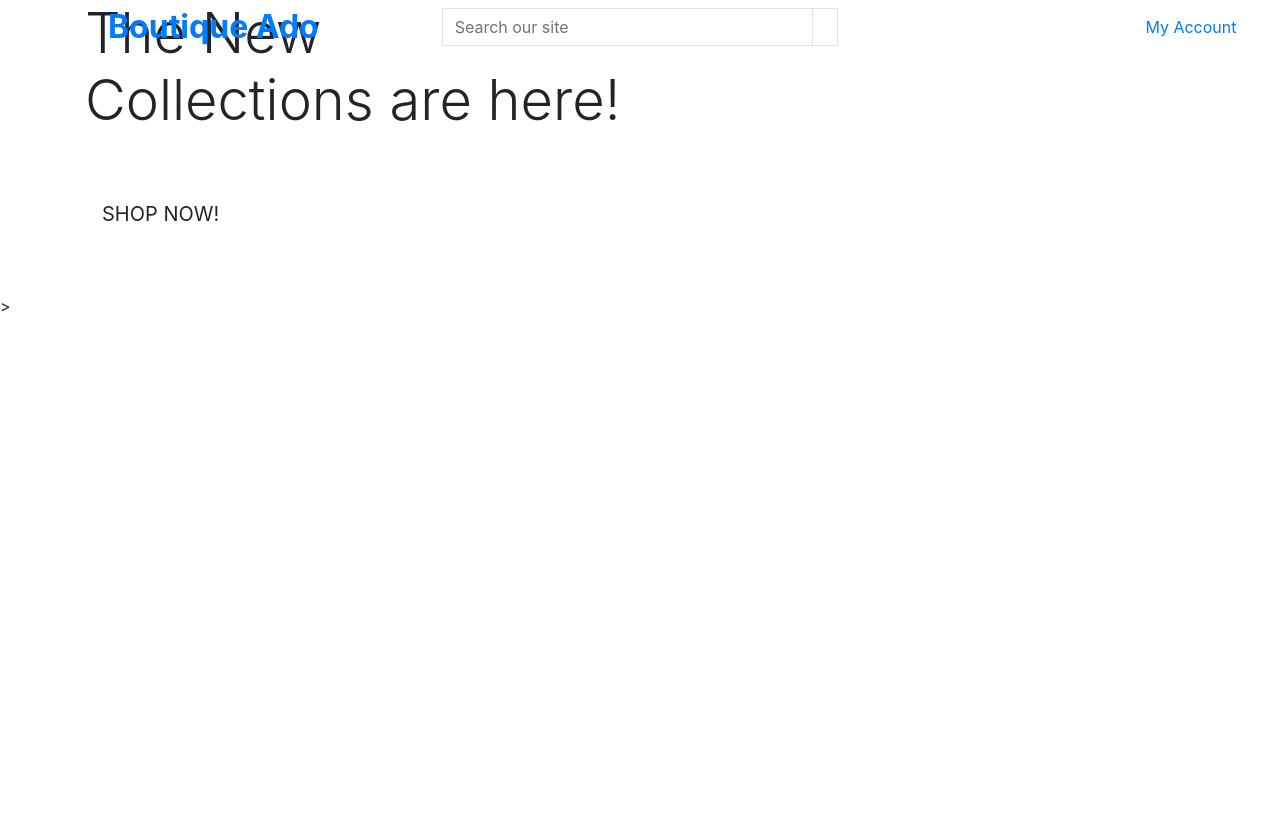
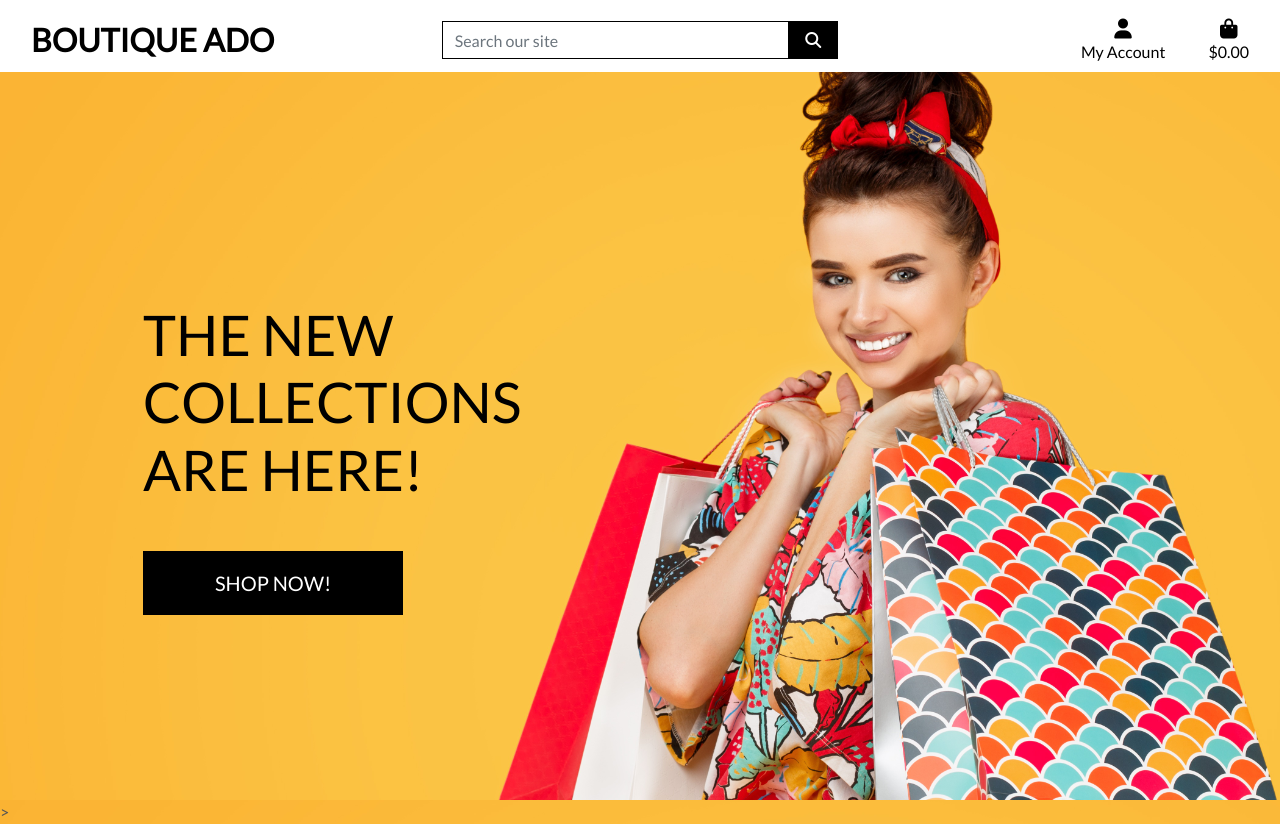
Before and after one commit to ShonaOB/BoutiqueAdoV1, a Django app: page / in a window 1280 px wide. Before the commit the page ends 312 px from the top, so only its background shows below. Run offline with Django 3.2, Linux system fonts and the light colour scheme; some libraries are stand-ins or nearby versions.

Commit message:
Completed home page header and css

```diff
--- a/boutique_ado/settings.py
+++ b/boutique_ado/settings.py
@@ -148,6 +148,10 @@ USE_TZ = True
 # https://docs.djangoproject.com/en/3.2/howto/static-files/
 
 STATIC_URL = '/static/'
+STATICFILES_DIRS = (os.path.join(BASE_DIR, 'static'),)
+
+MEDIA_URL = 'media/'
+MEDIA_ROOT = os.path.join(BASE_DIR, 'media')
 
 # Default primary key field type
 # https://docs.djangoproject.com/en/3.2/ref/settings/#default-auto-field
--- a/boutique_ado/urls.py
+++ b/boutique_ado/urls.py
@@ -15,9 +15,11 @@ Including another URLconf
 """
 from django.contrib import admin
 from django.urls import path, include
+from django.conf import settings
+from django.conf.urls.static import static
 
 urlpatterns = [
     path('admin/', admin.site.urls),
     path('accounts/', include('allauth.urls')),
     path('', include('home.urls')),
-]
+] + static(settings.MEDIA_URL, document_root=settings.MEDIA_ROOT)
--- /dev/null
+++ b/static/css/base.css
@@ -0,0 +1,81 @@
+html {
+    height: 100%;
+}
+
+body {
+    background: url('/media/homepage_background_cropped.jpg') no-repeat center center fixed;
+    background-size: cover;
+    height: calc(100vh - 164px);
+    color: #555;
+    font-family: 'Lato';
+}
+
+/* from Bulma */
+.icon {
+    align-items: center;
+    display: inline-flex;
+    justify-content: center;
+    height: 1.5rem;
+    width: 1.5rem;
+}
+
+.logo-font {
+    text-transform: uppercase;
+}
+
+.main-logo-link {
+    width: fit-content;
+}
+
+.shop-now-button {
+    background: black;
+    color: white;
+    min-width: 260px;
+}
+
+.btn-black {
+    background: black;
+    color: white;
+}
+
+.shop-now-button:hover,
+.shop-now-button:active,
+.shop-now-button:focus,
+.btn-black:hover,
+.btn-black:active,
+.btn-black:focus {
+    background: #222;
+    color: white;
+}
+
+.text-black {
+    color: #000 !important;
+}
+
+.border-black {
+    border: 1px solid black !important;
+}
+
+/* -------------------------------- Media Queries */
+
+/* Slightly larger container on xl screens */
+@media (min-width: 1200px) {
+  .container {
+    max-width: 80%;
+  }
+}
+
+/* fixed top navbar only on medium and up */
+@media (min-width: 992px) {
+    .fixed-top-desktop-only {
+        position: fixed;
+        top: 0;
+        right: 0;
+        left: 0;
+        z-index: 1030;
+    }
+
+    .header-container {
+        padding-top: 164px;
+    }
+}
--- a/templates/base.html
+++ b/templates/base.html
@@ -15,6 +15,8 @@
 
     {% block corecss %}
         <link rel="stylesheet" href="https://cdn.jsdelivr.net/npm/bootstrap@4.6.2/dist/css/bootstrap.min.css" integrity="sha384-xOolHFLEh07PJGoPkLv1IbcEPTNtaed2xpHsD9ESMhqIYd0nLMwNLD69Npy4HI+N" crossorigin="anonymous">
+        <link rel="stylesheet" href="https://fonts.googleapis.com/css?family=Lato&display=swap">
+        <link rel="stylesheet" href="{% static 'css/base.css' %}">
     {% endblock %}
 
     {% block extra_css %}
@@ -24,6 +26,7 @@
         <script src="https://code.jquery.com/jquery-3.4.1.slim.min.js" integrity="sha384-J6qa4849blE2+poT4WnyKhv5vZF5SrPo0iEjwBvKU7imGFAV0wwj1yYfoRSJoZ+n" crossorigin="anonymous"></script>
         <script src="https://cdn.jsdelivr.net/npm/popper.js@1.16.0/dist/umd/popper.min.js" integrity="sha384-Q6E9RHvbIyZFJoft+2mJbHaEWldlvI9IOYy5n3zV9zzTtmI3UksdQRVvoxMfooAo" crossorigin="anonymous"></script>
         <script src="https://stackpath.bootstrapcdn.com/bootstrap/4.4.1/js/bootstrap.min.js" integrity="sha384-wfSDF2E50Y2D1uUdj0O3uMBJnjuUD4Ih7YwaYd1iqfktj0Uod8GCExl3Og8ifwB6" crossorigin="anonymous"></script>
+        <script src="https://kit.fontawesome.com/b7c98e4770.js" crossorigin="anonymous"></script>
     {% endblock %}
 
     {% block extra_js %}
@@ -33,7 +36,7 @@
   </head>
   <body>
     <header class="container-fluid fixed-top">
-      <div class="row">
+      <div id="topnav" class="row bg-white pt-lg-2 d-none d-lg-flex">
         <div class="col-12 col-lg-4 my-auto py-1 py-lg-0 text-center -text-lg-left">
           <a href="{% url 'home' %}" class="nav-link main-logo-link">
             <h2 class="logo-font text-black my-0"><strong>Boutique Ado</strong></h2>
@@ -70,12 +73,26 @@
                   <a href="" class="dropdown-item">My Profile</a>
                   <a href="{% url 'account_logout' %}" class="dropdown-item">Logout</a>
                 {% else %}
-                  <a href="{% url 'account_signout' %}" class="dropdown-item">Register</a>
+                  <a href="{% url 'account_signup' %}" class="dropdown-item">Register</a>
                   <a href="{% url 'account_login' %}" class="dropdown-item">Login</a>
                 {% endif %}
               </div>
             </li>
-            <li class="list-inline-item"></li>
+            <li class="list-inline-item">
+              <a class="{% if grand_total %} text-info font-weight-bold{% else %}text-black{% endif %} nav-link" href="">
+                <div class="text-center">
+                  <div><i class="fas fa-shopping-bag fa-lg"></i></div>
+                  <p class="my-0">
+                    {% if grand_total %}
+                      ${{ grand_total|floatformat:2 }}
+                    {% else %}
+                      $0.00
+                    {% endif %}
+                  </p>
+                </div>
+              </a>
+
+            </li>
           </ul>
         </div>
       </div>
```
Also changed, not shown: media/homepage_background_cropped.jpg (added).
